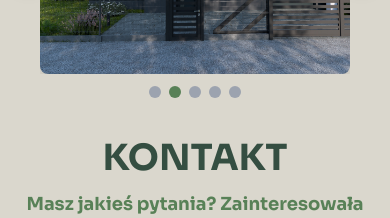
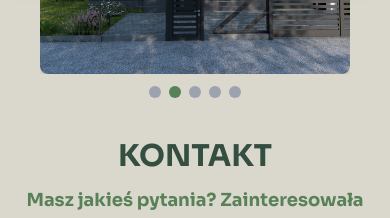
Before and after one commit to damiankaniewski/czarnochowice-website, a Next.js app: page / in a window 390 px wide. Shown: the part 9440-9658 px from the top of the page. Built offline with nearby package versions, Linux system fonts and the light colour scheme; a web font is replaced by a local one.

Commit message:
improved header in contact section

```diff
--- a/src/components/Contact.tsx
+++ b/src/components/Contact.tsx
@@ -101,7 +101,7 @@ export default function Contact() {
     >
       <div className="max-w-screen-xl w-full text-center">
         <div>
-          <p className="text-4xl md:text-6xl text-green4 font-bold break-words max-w-full">
+          <p className="text-3xl sm:text-4xl lg:text-6xl text-green4 font-bold break-words max-w-full">
             KONTAKT
           </p>
         </div>
```
